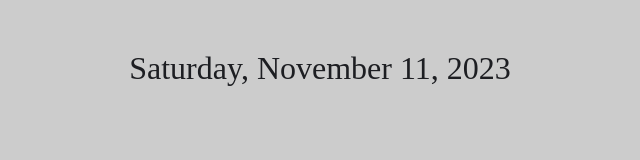
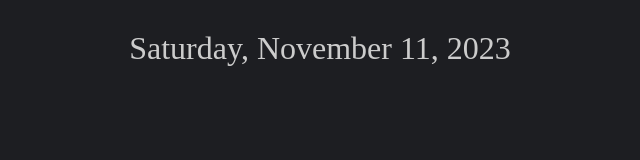
Before and after one commit to Creatrixz/Date_Time_Notion, a plain HTML site: page index.html in a window 1280 px wide. Shown: the whole page, without its empty margins (320-960 px from the left). Drawn offline with Linux system fonts and the light colour scheme.

Commit message:
Update style.css

```diff
--- a/style.css
+++ b/style.css
@@ -2,19 +2,19 @@ rehtml,
 body {
   height: 100%;
   width: 100%;
-  background: #CCCCCC;
+  background: #1D1E22;
   }
 
 .wrapper {
   position: absolute;
-  left: 50px;
-  top: 50px;
-  right:50px;
-  Bottom:50px;
+  left: 30px;
+  top: 30px;
+  right:30px;
+  Bottom:30px;
 }
 
 #date {
-  color: #1D1E22;
+  color: #CCCCCC;
   text-align: center;
   font-size: 32px;
     }
```
